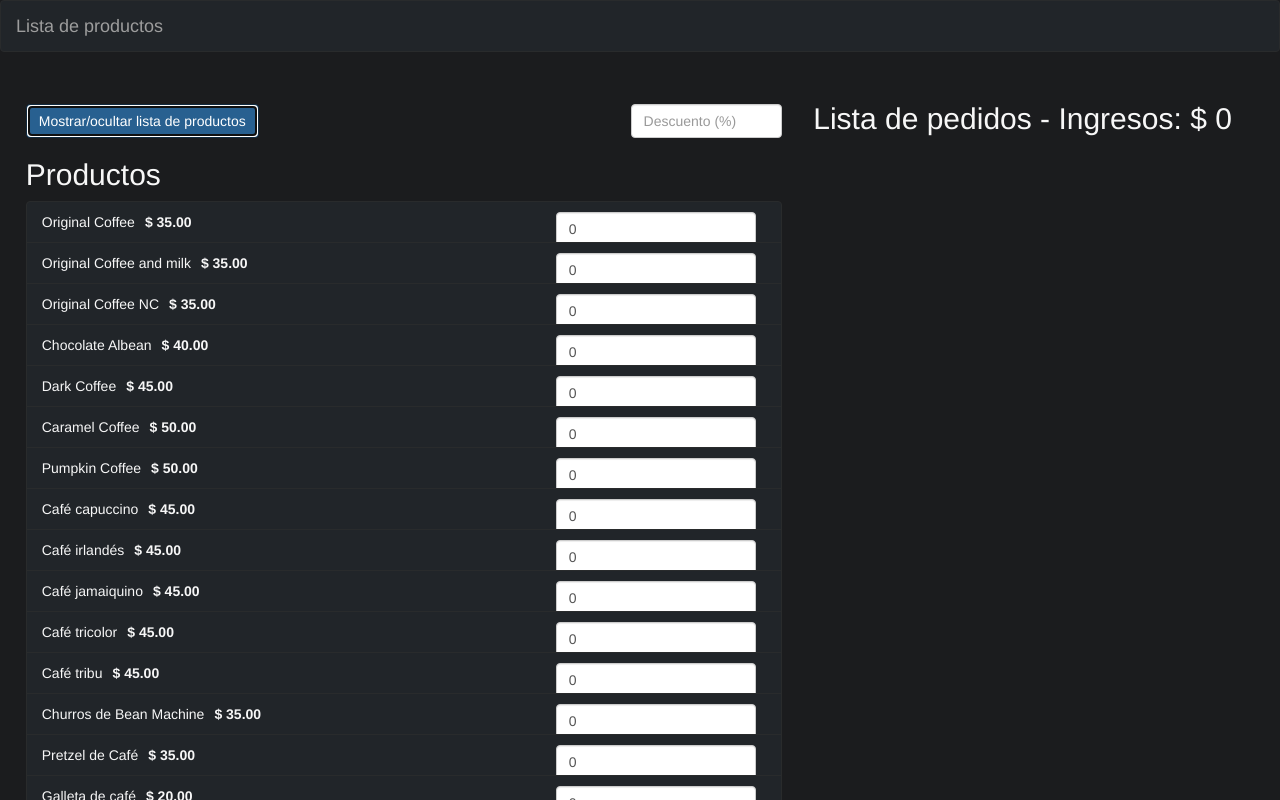
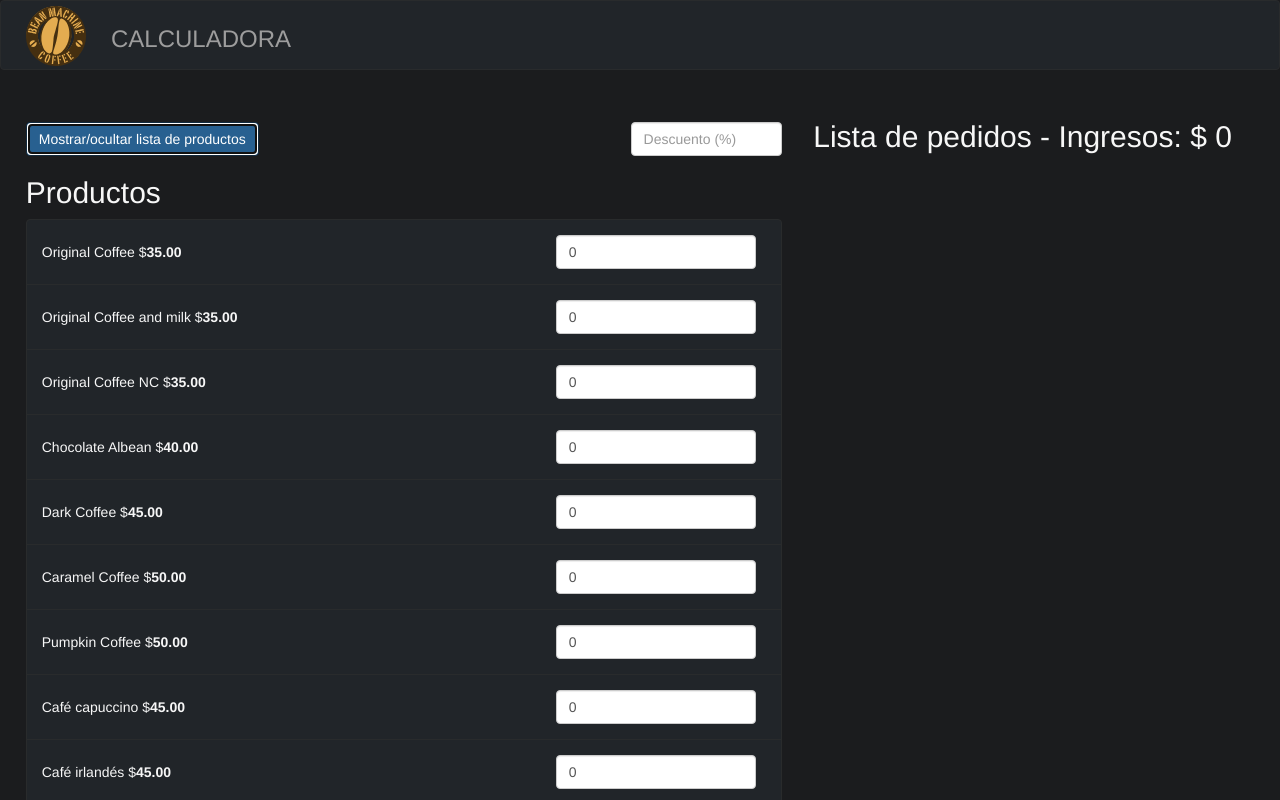
Before and after one commit to Moewagon/calculadora-beanmachine, a plain HTML site: page index.html in a window 1280 px wide. Both pictures are taken after a click on the button "Mostrar/ocultar lista de productos". Shown: the top 800 px of the page. Drawn offline with nearby package versions, Linux system fonts and the light colour scheme.

Commit message:
updated cosas

```diff
--- a/index.html
+++ b/index.html
@@ -2,7 +2,9 @@
 <html>
 
 <head>
-  <title>Lista de productos</title>
+  <meta name="viewport" content="width=device-width, initial-scale=1.0">
+  <title>CALCULADORA</title>
+  <link rel="icon" type="image/x-icon" href="/img/favicon.ico">
   <link rel="stylesheet" href="https://maxcdn.bootstrapcdn.com/bootstrap/3.3.7/css/bootstrap.min.css">
   <link rel="stylesheet" href="style.css">
 </head>
@@ -11,29 +13,25 @@
   <nav class="navbar navbar-inverse">
     <div class="container-fluid">
       <div class="navbar-header">
-        <a class="navbar-brand" href="#">Lista de productos</a>
+        <a class="navbar-brand" href="#"><img class="icono" src="/img/logo.svg"/></a><a class="navbar-brand" href="#"><h3>CALCULADORA</h3></a>
       </div>
     </div>
   </nav>
   <div class="main">
     <div id="lista-productos">
       <div id="descuento-container">
-        <button type="button" class="btn btn-primary" data-toggle="collapse" data-target="#productos">Mostrar/ocultar
-          lista
-          de productos</button>
+        <button type="button" class="btn btn-primary" data-toggle="collapse" data-target="#productos">Mostrar/ocultar lista de productos</button>
         <input id="descuento" class="form-control" type="number" placeholder="Descuento (%)">
       </div>
       <div id="productos" class="collapse">
         <h2>Productos</h2>
-        <ul id="productos-lista" class="list-group"></ul>
+        <div id="productos-lista" class="list-group"></div>
       </div>
       <hr>
-      <button type="button" class="btn btn-primary" data-toggle="collapse" data-target="#combos">Mostrar/ocultar lista
-        de
-        combos</button>
+      <button type="button" class="btn btn-primary" data-toggle="collapse" data-target="#combos">Mostrar/ocultar lista de combos</button>
       <div id="combos" class="collapse">
         <h2>Combos</h2>
-        <ul id="combos-lista" class="list-group"></ul>
+        <div id="combos-lista" class="list-group"></div>
       </div>
       <hr>
       <div id="calculator-container">
--- a/productos.js
+++ b/productos.js
@@ -37,10 +37,10 @@ async function getProductos() {
 
   productos.forEach((producto) => {
 
-    let itemList = document.createElement("li")
+    let itemList = document.createElement("div")
     listado.appendChild(itemList)
     itemList.classList.add('list-group-item')
-    itemList.innerHTML = `${producto.nombre}<span class='precio'>$ ${producto.precio.toFixed(2)}</span><input class='texto price-producto form-control' data-nombre='${producto.nombre}' data-precio=${producto.precio} type='number' value='0'>`
+    itemList.innerHTML = `<span class='precio'>${producto.nombre} $<span class='numero'>${producto.precio.toFixed(2)}</span></span><input class='texto price-producto form-control' data-nombre='${producto.nombre}' data-precio=${producto.precio} type='number' value='0'>`
 
 
   })
@@ -53,10 +53,10 @@ async function getCombos() {
 
   combos.forEach((producto) => {
 
-    let itemList = document.createElement("li")
+    let itemList = document.createElement("div")
     listado.appendChild(itemList)
     itemList.classList.add('list-group-item')
-    itemList.innerHTML = `${producto.nombre}<span class='precio'>$ ${producto.precio.toFixed(2)}</span><input class='texto price-producto form-control' data-nombre='${producto.nombre}' data-precio=${producto.precio} type='number' value='0'>`
+    itemList.innerHTML = `<span class='precio'>${producto.nombre} $<span class='numero'>${producto.precio.toFixed(2)}</span></span><input class='texto price-producto form-control' data-nombre='${producto.nombre}' data-precio=${producto.precio} type='number' value='0'>`
 
   })
 }
--- a/style.css
+++ b/style.css
@@ -6,24 +6,29 @@ body {
 .navbar-inverse {
   background-color: #212529;
   border-color: #292b2c;
+  height: 70px;
 }
 
 .list-group-item {
+  display: flex;
   background-color: #212529;
   border-color: #292b2c;
   color: #f7f7f7;
+  justify-content: space-between;
+  align-items: center;
+  padding: 15px;
 }
 
 .precio {
-  font-weight: bold;
-  margin-left: 10px;
+  font-weight: normal;
+   /* margin-left: 10px;*/
 }
 
 .texto {
   margin-left: 10px;
   margin-right: 10px;
   width: 200px;
-  float: right;
+  /*float: right;*/
 }
 
 .descuento {
@@ -70,7 +75,28 @@ body {
 .pedido-card {
   width: 50%;
   padding: 10px 10px;
-  background-color: #286090;
-  color: white;
+  background-color: #212529;
+  border-color: #292b2c;
+  color: #f7f7f7;
   margin-bottom: 10px;
+  border: 1.5px #292b2c solid;
+  border-radius: 4px;
 }
+
+.numero {
+  font-weight: bold;
+}
+
+.icono {
+  width: 60px;
+}
+
+.navbar-brand {
+  padding-left: 25px;
+  padding-top: 5px;
+  padding-bottom: 5px;
+}
+
+.h3 {
+  vertical-align: middle;
+}
```
